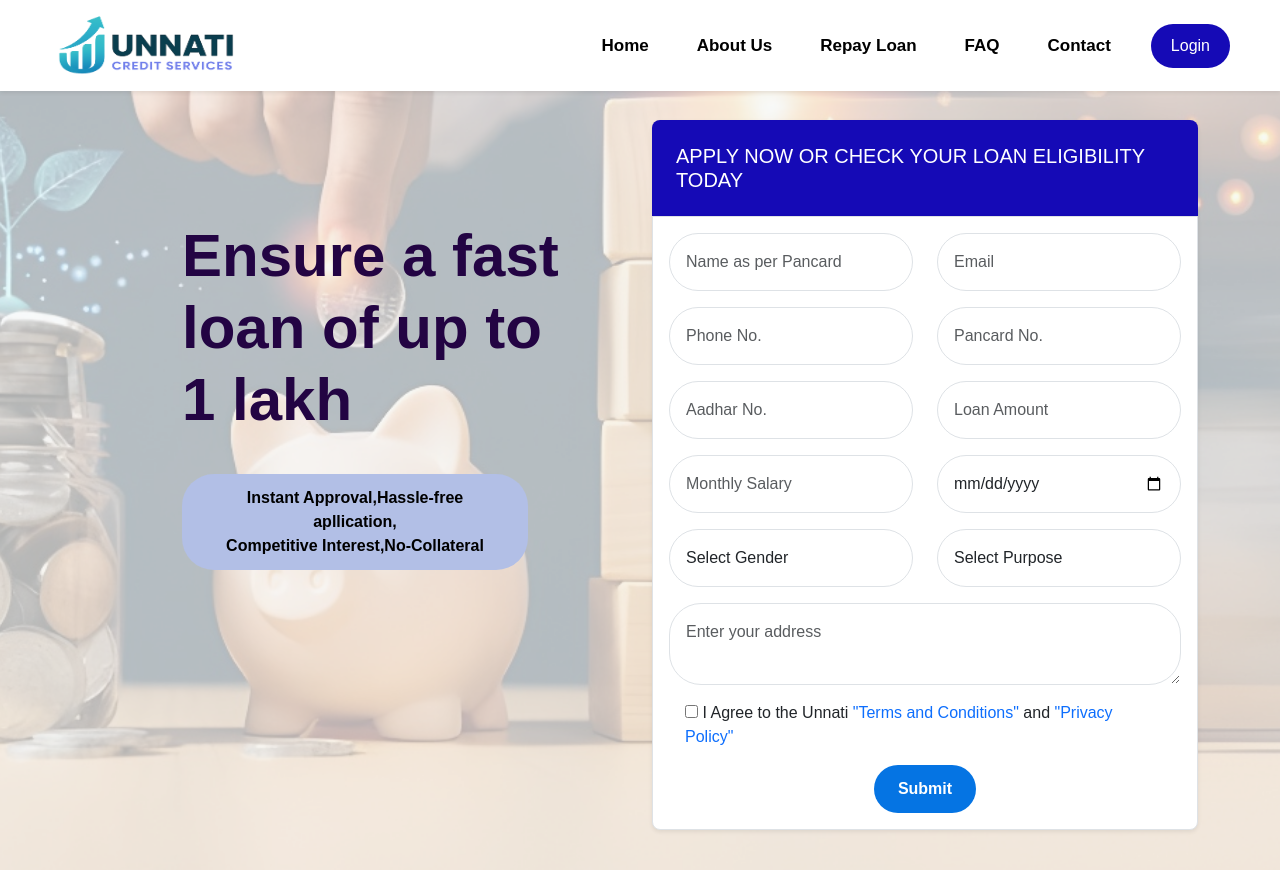
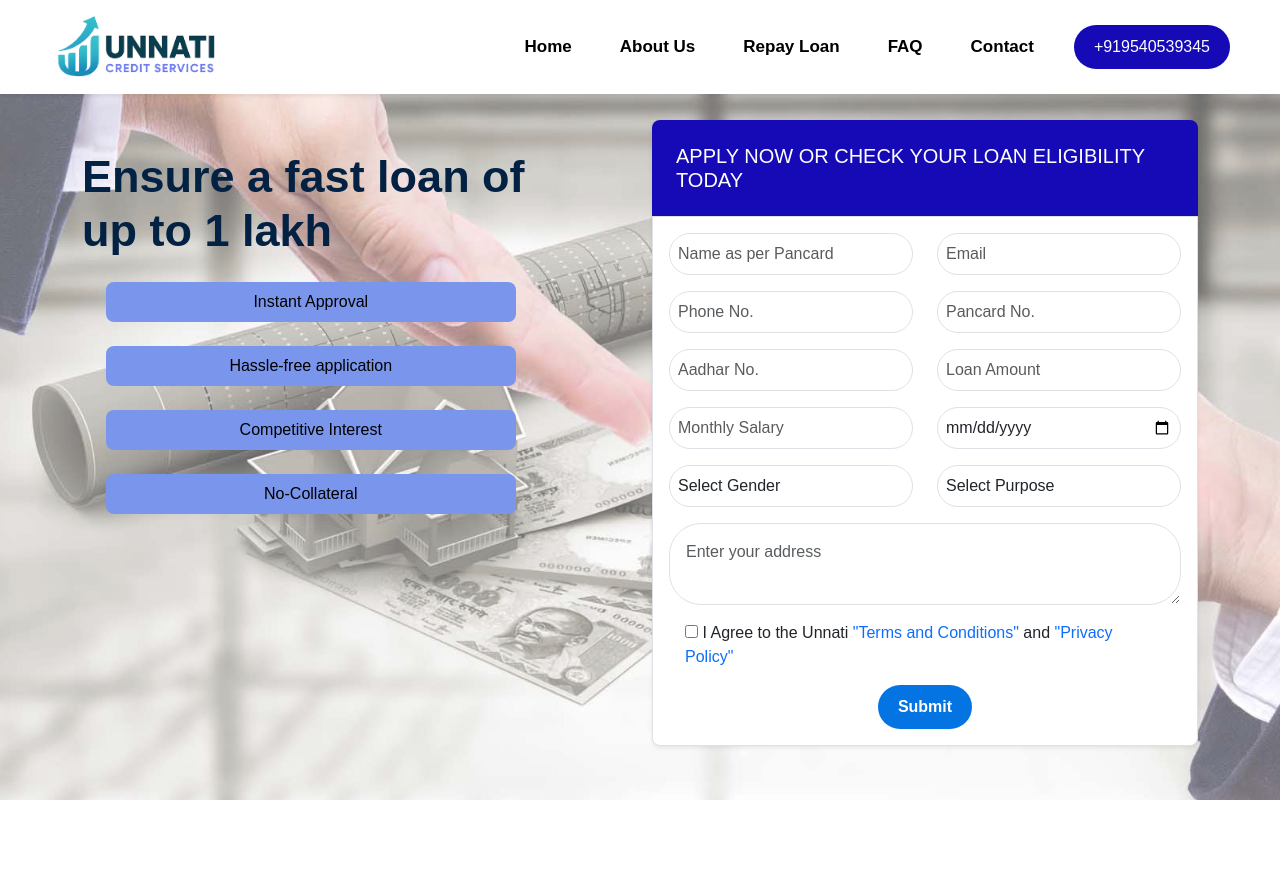
Before and after one commit to ritikagupta88/unnati_app, a React (Create React App) app: page / in a window 1280 px wide. Shown: the top 870 px of the page. After the commit the page ends 800 px from the top, so only its background shows below. Built offline with nearby package versions, Linux system fonts and the light colour scheme; the HTML template or start-up script is replaced by a standard one.

Commit message:
background image change

```diff
--- a/src/mainpage.js
+++ b/src/mainpage.js
@@ -1,48 +1,44 @@
-import React, { useState } from 'react';
+
 import './style.css';
 import './media.css';
 
-import { Modal, Button, Form } from "react-bootstrap";
-function Mainpage(){
-  const [showModal, setShowModal] = useState(false);
-  const [isLogin, setIsLogin] = useState(true);
 
-  const handleClose = () => setShowModal(false);
-  const handleShow = () => setShowModal(true);
+function Mainpage() {
+
   return (
     <>
       {/* Navbar */}
       <header className="header">
         <div className="container">
           <nav className="navbar navbar-expand-lg navbar-light bg-white fixed-top shadow-sm">
-          <a className="navbar-brand ms-5" href="#">
-            <img src="/unnati_Logo.png" alt="Unnati Logo" className="img-fluid" style={{ width: "200px", height: "65px" }}/>
+            <a className="navbar-brand ms-5" href="www.google.com">
+              <img src="/unnati_Logo.png" alt="Unnati Logo" className="logo img-fluid" />
             </a>
 
-          <button className="navbar-toggler me-2" type="button" data-bs-toggle="offcanvas" data-bs-target="#MobileMenu" aria-controls="MobileMenu" aria-label="Toggle navigation">
+            <button className="navbar-toggler me-3 px-2" type="button" data-bs-toggle="offcanvas" data-bs-target="#MobileMenu" aria-controls="MobileMenu" aria-label="Toggle navigation">
               <span className="navbar-toggler-icon"></span>
             </button>
 
             <div className="collapse navbar-collapse justify-content-end">
               <ul className="navbar-nav align-items-center">
                 <li className="nav-item">
-                <a className="nav-link" href="#"> Home</a>
+                  <a className="nav-link" href="www.google.com">Home</a>
                 </li>
                 <li className="nav-item">
-                <a className="nav-link" href="#"> About Us</a>
+                  <a className="nav-link" href="www.google.com">About Us</a>
                 </li>
                 <li className="nav-item">
-                <a className="nav-link" href="#"> Repay Loan</a>
+                  <a className="nav-link" href="www.google.com">Repay Loan</a>
                 </li>
                 <li className="nav-item">
-                <a className="nav-link" href="#"> FAQ </a>
+                  <a className="nav-link" href="www.google.com">FAQ</a>
                 </li>
                 <li className="nav-item">
-                <a className="nav-link" href="#">Contact </a>
+                  <a className="nav-link" href="www.google.com">Contact</a>
                 </li>
               </ul>
-            <button className="btn-number rounded-5 ms-3" type="button" onClick={handleShow}>
-              {isLogin ? "Login" : "Sign Up"}
+              <button className="btn-number rounded-5 ms-3" type="button">
+                +919540539345
               </button>
             </div>
           </nav>
@@ -52,97 +48,54 @@ function Mainpage(){
         <div className="offcanvas offcanvas-start" tabIndex="-1" id="MobileMenu" aria-labelledby="MobileMenuLabel">
           <div className="offcanvas-header">
             <h5 className="offcanvas-title" id="MobileMenuLabel">
-            <img src="/unnati_Logo.png" alt="Unnati Logo" className="img-fluid" style={{ width: "150px", height: "60px" }}/>
+              <a className="navbar-brand ms-2" href="www.google.com">
+                <img src="/unnati_Logo.png" alt="Unnati Logo" className="logo img-fluid" />
+              </a>
             </h5>
             <button type="button" className="btn-close text-reset" data-bs-dismiss="offcanvas" aria-label="Close" ></button>
           </div>
           <div className="offcanvas-body">
             <ul className="navbar-nav">
               <li className="nav-item">
-              <a className="nav-link mb-3" href="#"> Home</a>
+                <a className="nav-link mb-3" href="www.google.com"> Home</a>
               </li>
               <li className="nav-item">
-              <a className="nav-link mb-3" href="#"> About Us </a>
+                <a className="nav-link mb-3" href="www.google.com"> About Us </a>
               </li>
               <li className="nav-item">
-              <a className="nav-link mb-3" href="#"> Repay Loan </a>
+                <a className="nav-link mb-3" href="www.google.com"> Repay Loan </a>
               </li>
               <li className="nav-item">
-              <a className="nav-link mb-3" href="#"> FAQ</a>
+                <a className="nav-link mb-3" href="www.google.com"> FAQ</a>
+              </li>
+              <li className="nav-item">
+                <a className="nav-link mb-3" href="www.google.com"> Contact Us</a>
               </li>
             </ul>
             <button
-            className="btn-number rounded-5 ms-3" type="button" onClick={handleShow}>
-            {isLogin ? "Login" : "Sign Up"}
+              className="btn-number rounded-5 ms-3" type="button">
+              +919540539345
             </button>
           </div>
         </div>
       </header>
 
-    {/* Login / Signup Modal */}
-      <Modal show={showModal} onHide={handleClose} centered>
-        <Modal.Header closeButton>
-          <Modal.Title>{isLogin ? "Login" : "Sign Up"}</Modal.Title>
-        </Modal.Header>
-        <Modal.Body>
-          {isLogin ? (
-            <Form>
-              <Form.Group className="mb-3">
-                <Form.Label>Email</Form.Label>
-                <Form.Control type="email" placeholder="Enter email" />
-              </Form.Group>
-              <Form.Group className="mb-3">
-                <Form.Label>Password</Form.Label>
-                <Form.Control type="password" placeholder="Enter password" />
-              </Form.Group>
-              <Button variant="primary" type="submit" className="w-100">
-                Login
-              </Button>
-            </Form>
-          ) : (
-            <Form>
-              <Form.Group className="mb-3">
-                <Form.Label>Full Name</Form.Label>
-                <Form.Control type="text" placeholder="Enter name" />
-              </Form.Group>
-              <Form.Group className="mb-3">
-                <Form.Label>Email</Form.Label>
-                <Form.Control type="email" placeholder="Enter email" />
-              </Form.Group>
-              <Form.Group className="mb-3">
-                <Form.Label>Password</Form.Label>
-                <Form.Control type="password" placeholder="Enter password" />
-              </Form.Group>
-              <Button variant="success" type="submit" className="w-100">
-                Sign Up
-              </Button>
-            </Form>
-          )}
-          <p className="mt-3 text-center">
-            {isLogin ? "Don't have an account?" : "Already have an account?"}{" "}
-            <Button
-              variant="link"
-              className="p-0"
-              onClick={() => setIsLogin(!isLogin)}
-            >
-              {isLogin ? "Sign Up" : "Login"}
-            </Button>
-          </p>
-        </Modal.Body>
-      </Modal>
-
-
       {/* Hero-section */}
       <div className='hero-section'>
         <div className='container'>
           <div className='row'>
-      <div className='col-lg-6 col-12'>
-        <div className='hero-content'>
+            <div className='col-lg-6 col-12' >
+              <div className='hero-content' >
                 <h1>Ensure a fast loan of up to 1 lakh</h1>
-          <button className='btn-hero-content rounded-5'>Instant Approval,Hassle-free apllication,
-            <br />Competitive Interest,No-Collateral</button>
               </div>
+
+              <div className='btn-hero-content p-2 m-4 text-center rounded-3'>Instant Approval</div>
+              <div className='btn-hero-content p-2 m-4 text-center rounded-3'>Hassle-free application</div>
+              <div className='btn-hero-content p-2 m-4 text-center rounded-3'>Competitive Interest</div>
+              <div className='btn-hero-content p-2 m-4 text-center rounded-3'>No-Collateral</div>
               </div>
+
+
             {/* form section */}
 
             <div className='col-lg-6 col-12'>
@@ -153,49 +106,52 @@ function Mainpage(){
                   <div className="row">
                     <div className="col-md-6">
                       <input type="text" name="name" placeholder='Name as per Pancard'
-            className='form-control p-3 mb-3 rounded-5' required />
+                        className='form-control p-2 mb-3 rounded-5' required />
                     </div>
                     <div className="col-md-6">
                       <input type="email" name="email"
                         pattern="[a-z0-9._%+-]+@[a-z0-9.-]+\.[a-z]{2,}$"
-            placeholder='Email' className='form-control mb-3 p-3 rounded-5' required />
+                        placeholder='Email' className='form-control mb-3 p-2 rounded-5' required />
                     </div>
                   </div>
 
                   <div className="row">
                     <div className="col-md-6">
                       <input type="tel" name="phone" pattern="[0-9]{10}" placeholder='Phone No.'
-            className='form-control p-3 mb-3 rounded-5' required />
+                        className='form-control p-2 mb-3 rounded-5' required />
                     </div>
                     <div className="col-md-6">
                       <input type="text" name="pancard" pattern="[A-Z]{5}[0-9]{4}[A-Z]{1}"
-            placeholder='Pancard No.' className='form-control p-3 mb-3 rounded-5' required />
+                        placeholder='Pancard No.' className='form-control p-2 mb-3 rounded-5' required />
                     </div>
                   </div>
 
                   <div className='row'>
                     <div className='col-md-6'>
                       <input type="text" name="aadhar" pattern="[0-9]{12}" placeholder='Aadhar No.'
-           className='form-control p-3 mb-3 rounded-5' required />
+                        className='form-control p-2 mb-3 rounded-5' required />
                     </div>
                     <div className='col-md-6'>
                       <input type="number" name="loan_amount" placeholder='Loan Amount'
-           className='form-control p-3 mb-3 rounded-5' required />
+                        className='form-control p-2 mb-3 rounded-5' required />
                     </div>
                   </div>
 
                   <div className='row'>
                     <div className='col-md-6'>
-            <input type="number" name="salary" placeholder='Monthly Salary' className='form-control p-3 mb-3 rounded-5' required />
+                      <input type="number" name="salary" placeholder='Monthly Salary'
+                       className='form-control p-2 mb-3 rounded-5' required />
                     </div>
                     <div className='col-md-6'>
-            <input type="date" name="dob" placeholder='DOB' className='form-control p-3 mb-3 rounded-5' required />
+                      <input type="date" name="dob" placeholder='date of birth'
+                      className='form-control p-2 mb-3 rounded-5' required />
+
                     </div>
                   </div>
 
                   <div className='row'>
                     <div className='col-md-6'>
-            <select name="gender" className='form-control p-3 mb-3 rounded-5' required>
+                      <select name="gender" className='form-control p-2 mb-3 rounded-5' required>
                         <option value="">Select Gender</option>
                         <option value="Male">Male</option>
                         <option value="Female">Female</option>
@@ -203,7 +159,7 @@ function Mainpage(){
                       </select>
                     </div>
                     <div className='col-md-6'>
-            <select name="purpose" className='form-control p-3 mb-3 rounded-5' required>
+                      <select name="purpose" className='form-control p-2 mb-3 rounded-5' required>
                         <option value="">Select Purpose</option>
                         <option value="Personal Loan">Personal Loan</option>
                         <option value="Home Loan">Home Loan</option>
--- a/src/style.css
+++ b/src/style.css
@@ -9,11 +9,14 @@
   margin: 0 16px;
   font-weight: 600;
   font-size: 17px;
-
+}
+.logo {
+    width: 180px;
+    height: auto;
 }
 .navbar-nav .nav-link:hover {
     color: blue;
-    text-decoration: underline;
+
 }
 .btn-number {
     background-color:rgb(21, 10, 182);
@@ -29,40 +32,38 @@
     background-color: #2f2f30;
 }
 .hero-section{
-    background-image: url('./images/Background_image.jpeg');
-    height: 110vh;
+    background-image: url('./images/mortage.jpg');
+    height: 100vh;
     background-size: cover;
     background-position: center;
     position: relative;
     width: 100%;
+
 }
 .hero-section::before {
   content: "";
   position: absolute;
   top: 0; left: 0; right: 0; bottom: 0;
-  background-color: rgba(246, 248, 249, 0.7); /* black overlay with 50% opacity */
   z-index: 1;
+  background: rgba(255, 255, 255, 0.4); /* White with 50% opacity */
 }
 .hero-content h1{
-    color: rgb(35, 4, 67);
-    font-size: 60px;
+    color: rgb(3, 34, 67);
+    font-size: 45px;
     font-weight: bold;
-    margin-top: 220px;
-    margin-left:100px;
-    margin-right:60px;
+    margin-top: 150px;
+    margin-right: 100px;
     position: relative;
     z-index: 2;
 
 }
 .btn-hero-content{
-    background-color: rgb(178, 191, 230);
+    background-color: rgb(121, 150, 236);
     color: black;
     border: none;
-    padding: 12px 24px;
-    margin: 30px 100px;
     font-size: 16px;
-    font-weight: 550;
-    cursor: pointer;
+
+    width: 75%;
     z-index: 2;
     position: relative;
 }
@@ -75,7 +76,7 @@
     background-color: rgb(5, 116, 227);
     color: white;
     border: none;
-    padding: 12px 24px;
+    padding: 10px 20px;
     font-size: 16px;
     font-weight: 550;
     cursor: pointer;
```
Also changed, not shown: src/media.css (+9 -8 lines), src/images/Background_image.jpeg (deleted), src/images/mortage.jpg (added). Lines whose indentation alone changed are shown as unchanged.
